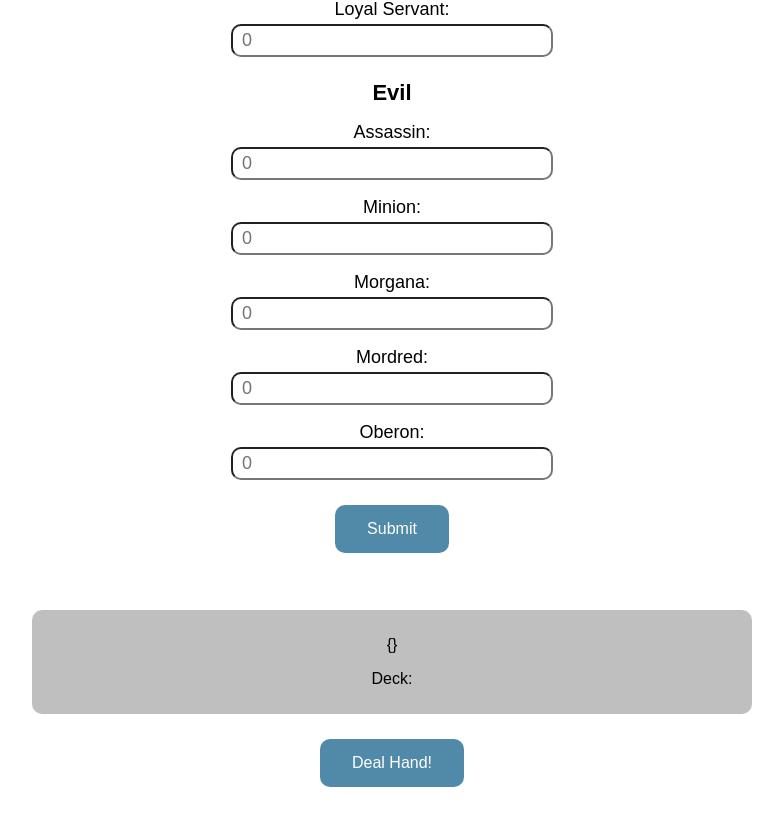
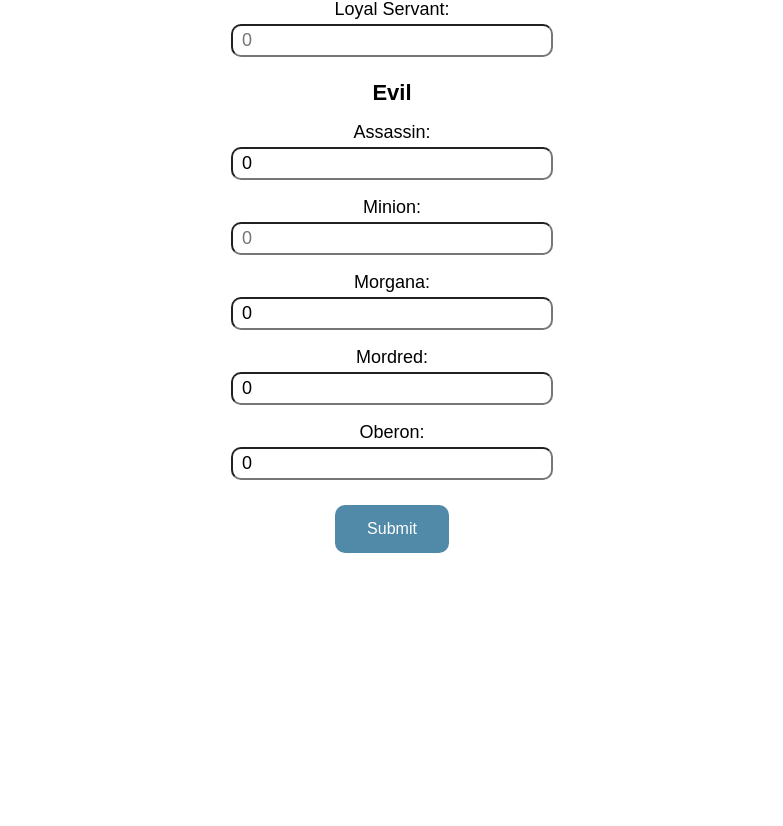
Before and after one commit to nicko-lee/avalon-react-client, a React (Create React App) app: page /justDeal in a window 1280 px wide. Shown: the part 890-1716 px from the top of the page, without its empty margins (248-1031 px from the left). After the commit the page ends 1483 px from the top, so only its background shows below. Built offline with nearby package versions, Linux system fonts and the light colour scheme.

Commit message:
Quite a big commit
Completed Feature #1 Just Deal Me a Hand. Integrated with Node JS POST API. Able to now take user form data and send it to server which will shuffle it and return a dealt hand. Included axios and yup in the project

```diff
--- a/package.json
+++ b/package.json
@@ -5,12 +5,14 @@
   "keywords": [],
   "main": "src/index.js",
   "dependencies": {
+    "axios": "0.19.2",
     "prop-types": "15.7.2",
     "react": "16.12.0",
     "react-dom": "16.12.0",
     "react-hook-form": "5.7.2",
     "react-router-dom": "5.2.0",
-    "react-scripts": "3.0.1"
+    "react-scripts": "3.0.1",
+    "yup": "0.29.1"
   },
   "devDependencies": {
     "typescript": "3.8.3"
--- a/src/App.js
+++ b/src/App.js
@@ -1,7 +1,6 @@
 import React from "react";
 import Header from "./Header";
-import List from "./List";
-import JustDealHand from "./JustDealHand";
+import Dealt from "./Dealt";
 import ConfigureGameJD from "./ConfigureGameJD";
 import ConfigureGameDND from "./ConfigureGameDND";
 import {
@@ -60,6 +59,9 @@ export default class App extends React.Component {
             <Route exact path="/enterPlayers">
               <DealAndDistribute />
             </Route>
+            <Route exact path="/dealt">
+              <Dealt />
+            </Route>
           </Switch>
         </div>
       </Router>
--- a/src/ConfigureGameDND.js
+++ b/src/ConfigureGameDND.js
@@ -2,7 +2,6 @@ import React, { useContext } from "react";
 import "./styles.css";
 import { useForm } from "react-hook-form";
 import { withRouter } from "react-router-dom";
-import JustDealHand from "./JustDealHand";
 import { FormContext } from "./Store";
 
 function ConfigureGameDND(props) {
--- a/src/ConfigureGameJD.js
+++ b/src/ConfigureGameJD.js
@@ -1,13 +1,42 @@
 import React, { useContext } from "react";
 import "./styles.css";
 import { useForm } from "react-hook-form";
+import * as yup from "yup";
 import { withRouter } from "react-router-dom";
-import JustDealHand from "./JustDealHand";
 import { FormContext } from "./Store";
+
+const FormSchema = yup.object().shape({
+  merlin: yup
+    .number()
+    .min(1)
+    .required(),
+  percival: yup.number(),
+  loyalServant: yup
+    .number()
+    .min(1)
+    .required(),
+  assassin: yup.number(),
+  minion: yup
+    .number()
+    .min(1)
+    .required(),
+  morgana: yup.number(),
+  mordred: yup.number(),
+  oberon: yup.number()
+});
 
 function ConfigureGameJD(props) {
   // setup to use React Hook Form lib
-  const { register, handleSubmit, errors } = useForm();
+  const { register, handleSubmit, errors } = useForm({
+    validationSchema: FormSchema,
+    defaultValues: {
+      percival: 0,
+      assassin: 0,
+      morgana: 0,
+      mordred: 0,
+      oberon: 0
+    }
+  });
 
   // setup to use global store via Context API
   const [formData, setFormData] = useContext(FormContext);
@@ -16,6 +45,11 @@ function ConfigureGameJD(props) {
   const onSubmit = data => {
     // save user input to global state store
     setFormData(data);
+
+    // route to next page
+    props.history.push({
+      pathname: "/dealt"
+    });
   };
 
   return (
@@ -25,8 +59,8 @@ function ConfigureGameJD(props) {
         <label style={labelStyle}>Merlin: </label>
         <input
           type="number"
+          name="merlin"
           placeholder="0"
-          name="merlin"
           ref={register({
             required: true,
             min: 1
@@ -43,7 +77,6 @@ function ConfigureGameJD(props) {
         <label style={labelStyle}>Percival: </label>
         <input
           type="number"
-          placeholder="0"
           name="percival"
           ref={register}
           min="0"
@@ -55,8 +88,8 @@ function ConfigureGameJD(props) {
         <label style={labelStyle}>Loyal Servant: </label>
         <input
           type="number"
+          name="loyalServant"
           placeholder="0"
-          name="loyalServant"
           ref={register({
             required: true,
             min: 1
@@ -74,7 +107,6 @@ function ConfigureGameJD(props) {
         <label style={labelStyle}>Assassin: </label>
         <input
           type="number"
-          placeholder="0"
           name="assassin"
           ref={register}
           min="0"
@@ -86,8 +118,8 @@ function ConfigureGameJD(props) {
         <label style={labelStyle}>Minion: </label>
         <input
           type="number"
+          name="minion"
           placeholder="0"
-          name="minion"
           ref={register({
             required: true,
             min: 1
@@ -104,7 +136,6 @@ function ConfigureGameJD(props) {
         <label style={labelStyle}>Morgana: </label>
         <input
           type="number"
-          placeholder="0"
           name="morgana"
           ref={register}
           min="0"
@@ -116,7 +147,6 @@ function ConfigureGameJD(props) {
         <label style={labelStyle}>Mordred: </label>
         <input
           type="number"
-          placeholder="0"
           name="mordred"
           ref={register}
           min="0"
@@ -128,7 +158,6 @@ function ConfigureGameJD(props) {
         <label style={labelStyle}>Oberon: </label>
         <input
           type="number"
-          placeholder="0"
           name="oberon"
           ref={register}
           min="0"
@@ -139,7 +168,6 @@ function ConfigureGameJD(props) {
         <br />
         <input type="submit" style={buttonStyle} />
       </form>
-      <JustDealHand />
     </div>
   );
 }
--- a/src/JustDealHand.js
+++ b/src/Dealt.js
@@ -1,25 +1,43 @@
-import React, { useContext, useState } from "react";
+import React, { useContext, useState, useEffect } from "react";
 import List from "./List";
+import axios from "axios";
 import { withRouter } from "react-router-dom";
 import { FormContext } from "./Store";
 
-function JustDealHand() {
+function Dealt() {
   // local state
   const [apiResp, setApiResp] = useState();
 
   // accessing global state
-  const [formData, setForm] = useContext(FormContext);
+  const [formData] = useContext(FormContext);
+
+  // a way to use componentDidMount from functional React component
+  useEffect(() => {
+    getData();
+  }, []); // if not for that empty array as second arg this will loop nonstop
+  // https://www.andreasreiterer.at/react-useeffect-hook-loop/
 
   const getData = () => {
-    fetch("https://avalon-js-2.ts.r.appspot.com/dealCards")
-      .then(response => response.json())
-      .then(data => setApiResp(data));
+    console.log("Ran from getData in Dealt.js, formData: ", formData);
+
+    axios
+      .post("https://wqhnq.sse.codesandbox.io/dealCards", formData)
+      .then(response => {
+        console.log(
+          "Ran from axios POST call in Dealt.js, resp.data: ",
+          response.data
+        );
+        setApiResp(response.data);
+      })
+      .catch(error => {
+        console.error("Error on POST:", error, error.response);
+      });
   };
 
   return (
     <div>
       <div style={jsonStyle}>
-        {formData && <p>{JSON.stringify(formData)}</p>}
+        {/* {formData && <p>{JSON.stringify(formData)}</p>} */}
         {apiResp && <h3>JSON</h3>}
         <p>Deck: {JSON.stringify(apiResp)}</p>
         {/* this is a special conditional render that does nothing if condition is not met
@@ -29,16 +47,17 @@ function JustDealHand() {
             This provides an error if null is passed down and <List /> doesn't know what to do
             with it. Else it will do nothing */}
         {apiResp && <List data={apiResp} />}
-        {/* <p>{this.props.location.state.hello}</p> */}
       </div>
-      <button style={buttonStyle} type="button" onClick={getData}>
-        Deal Hand!
-      </button>
+      <a href="/">
+        <button style={buttonStyle} type="button">
+          Start Again
+        </button>
+      </a>
     </div>
   );
 }
 
-export default withRouter(JustDealHand);
+export default withRouter(Dealt);
 
 // wordWrap makes the JSON text responsive on mobile: https://stackoverflow.com/questions/7641195/how-to-limit-div-width
 // maxWidth kept stuffing things up but when u added marginLeft and right to auto it did the trick to centre the div
--- a/src/List.js
+++ b/src/List.js
@@ -6,21 +6,9 @@ class List extends React.Component {
     data: PropTypes.object.isRequired
   };
 
-  // formattedData = formatData(this.props.data);
-
-  // formatData = data => {
-  //   // get all object keys and iterate over them
-  //   Object.keys(data).forEach((keyName, keyIndex) => {
-  //     keyIndex++;
-  //     newK = "Player " + keyIndex;
-  //     // assign object property based on old property value
-  //     data[newK[ele]] = data[ele];
-  //     // update name property
-  //     data[newK[ele]].name = newK[ele];
-  //     // delete old object property
-  //     delete data[ele];
-  //   });
-  // };
+  componentDidMount() {
+    console.log("ran from CDM in List.js: ", this.props.data);
+  }
 
   // How to map thru an object. Referred to here
   // https://stackoverflow.com/questions/40803828/reactjs-map-through-object
@@ -29,10 +17,10 @@ class List extends React.Component {
     return (
       <div style={listContainerStyle}>
         <h3>Formatted</h3>
-        {Object.keys(this.props.data).map((keyName, keyIndex) => (
+        {Object.keys(this.props.data.dealt).map((keyName, keyIndex) => (
           <li key={keyIndex} style={listStyle}>
             <span>
-              Player {keyIndex + 1}: {this.props.data[keyName]}
+              Player {keyIndex + 1}: {this.props.data.dealt[keyName]}
             </span>
           </li>
         ))}
```
Also changed, not shown: src/Deprecated.js (+18 -0 lines).
